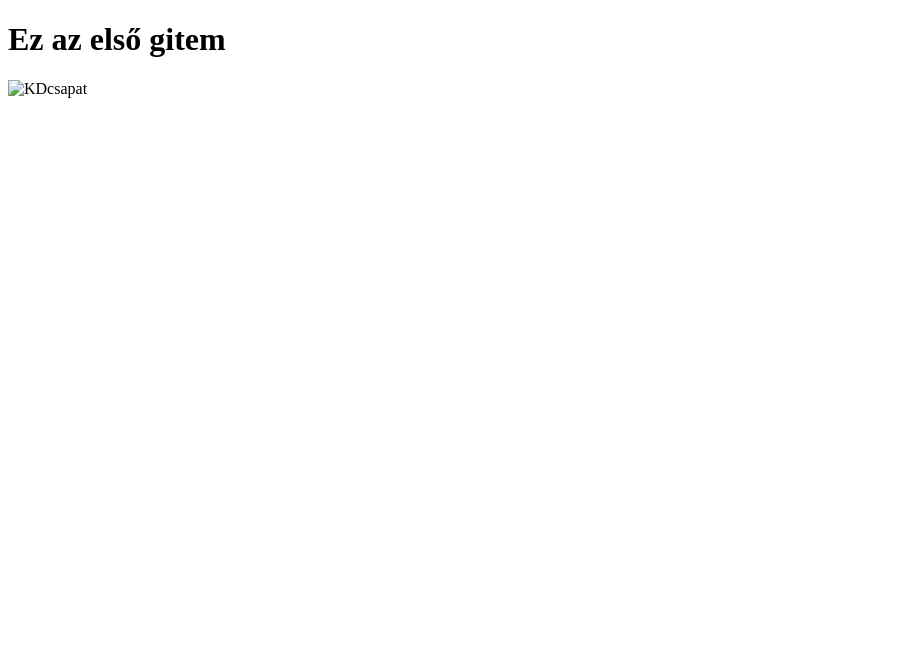
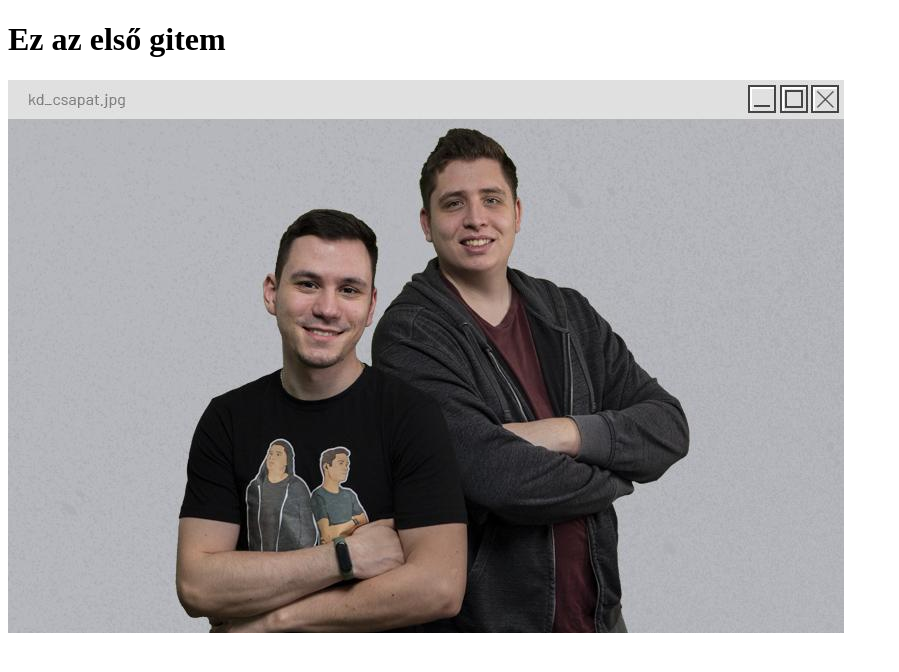
Before and after one commit to Balazs73/elsogit, a plain HTML site: page index.html in a window 1280 px wide. Shown: the whole page, without its empty margins (0-899 px from the left). Drawn offline with Linux system fonts and the light colour scheme.

Commit message:
kép hozzáadva

```diff
--- a/index.html
+++ b/index.html
@@ -7,6 +7,6 @@
 </head>
 <body>
     <h1>Ez az első gitem</h1>
-    <img src="/kéépek/kdcsapat.jpg" alt="KDcsapat">
+    <img src="kdcsapat.jpg" alt="KDcsapat">
 </body>
 </html>
```
Also changed, not shown: kdcsapat.jpg (added).
